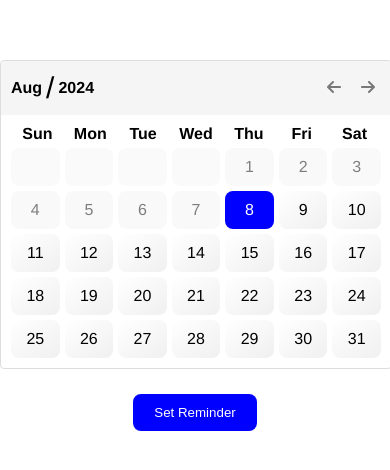
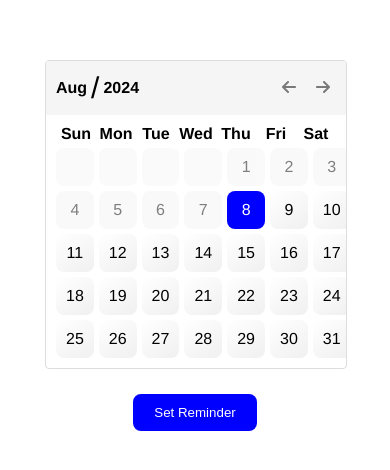
Before and after one commit to surya489/date_picker, a React (Create React App) app: page / in a window 390 px wide. Shown: the part 172-642 px from the top of the page. Built offline with nearby package versions, Linux system fonts and the light colour scheme; the HTML template or start-up script is replaced by a standard one.

Commit message:
responsive fix

```diff
--- a/src/Components/DatePicker/DatePicker.css
+++ b/src/Components/DatePicker/DatePicker.css
@@ -302,3 +302,9 @@
     border-right: 8px solid transparent;
     border-bottom: 8px solid rgb(0, 0, 255);
 }
+
+@media(max-width: 740px) {
+    .date_picker_wrap {
+        max-width: 300px;
+    }
+}
```
